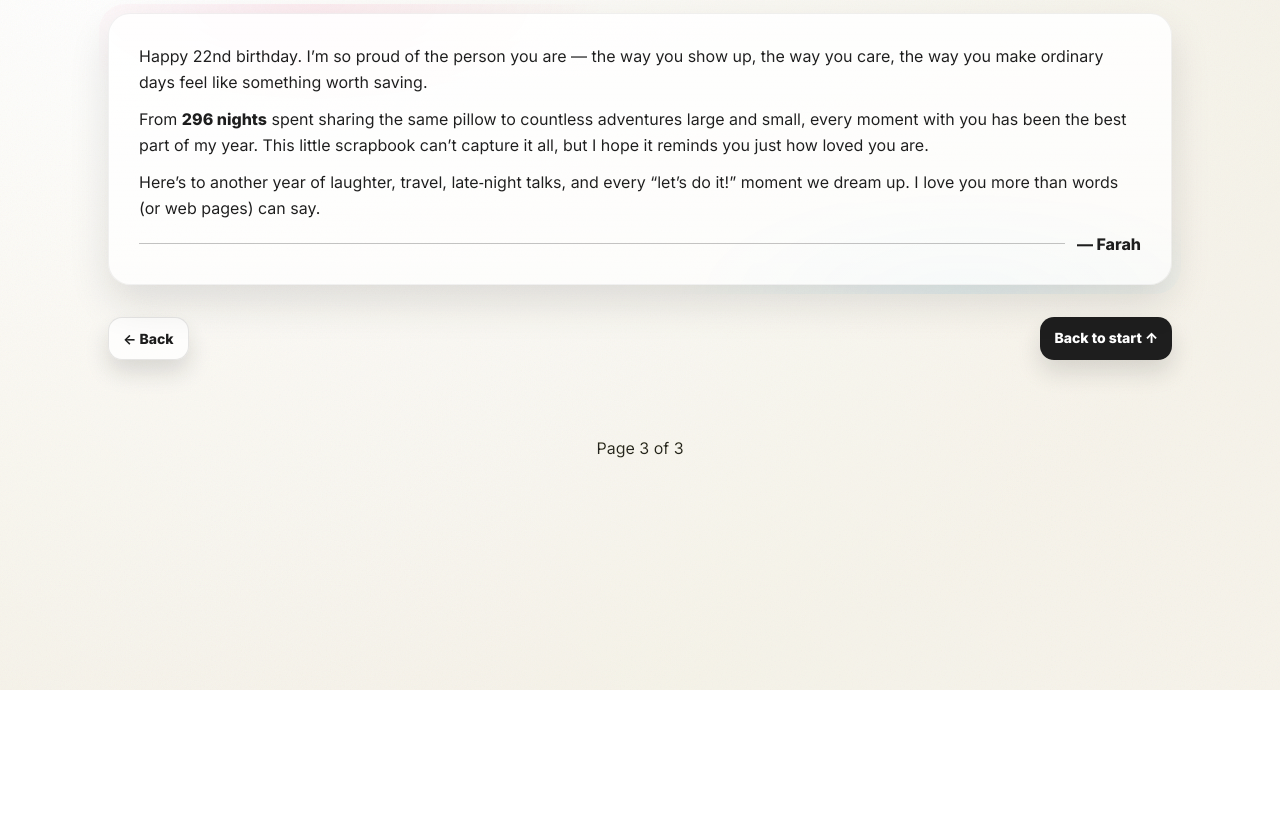
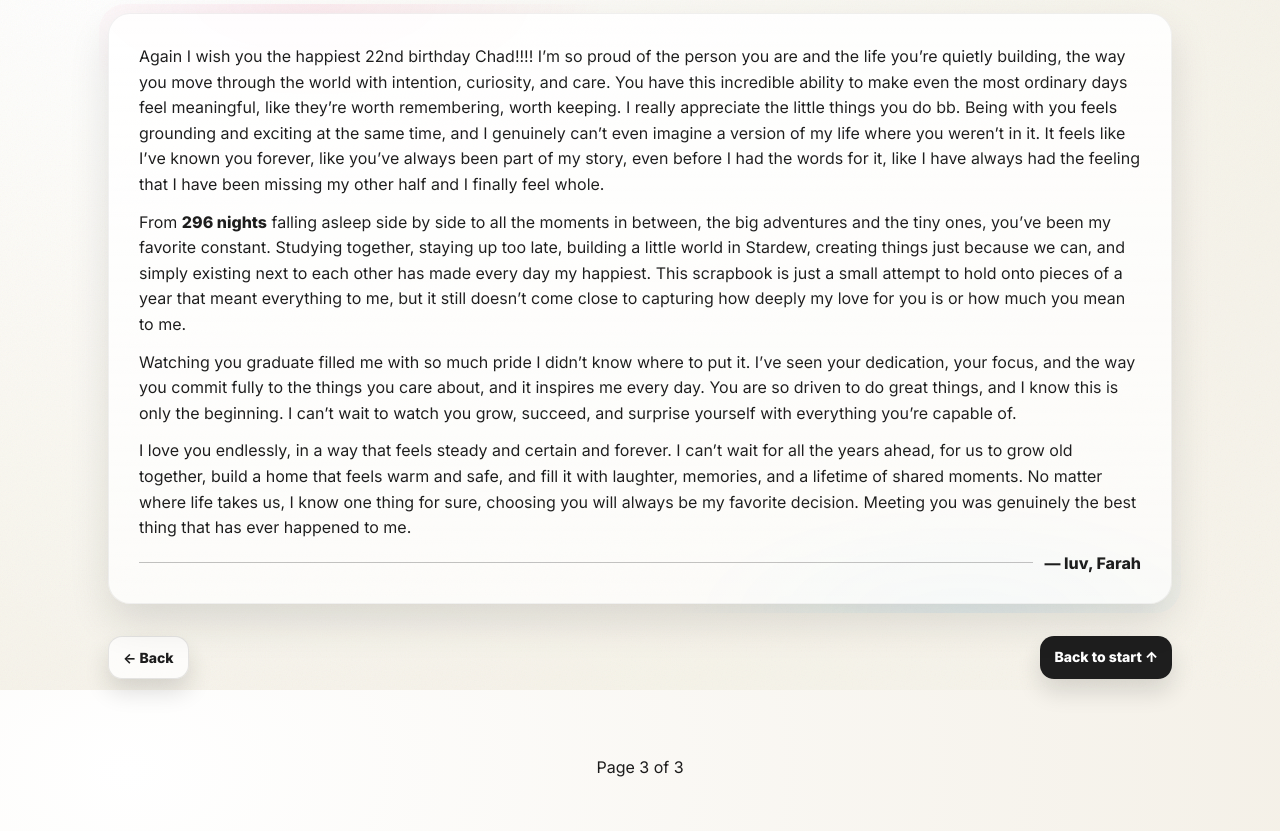
Before and after one commit to farahes/birthday-scrapbook, a plain HTML site: page letter.html in a window 1280 px wide. Shown: the part 110-941 px from the top of the page. Before the commit the page ends 800 px from the top, so only its background shows below. Drawn offline with Linux system fonts and the light colour scheme.

Commit message:
update to love letter

```diff
--- a/letter.html
+++ b/letter.html
@@ -17,20 +17,40 @@
     <main class="main">
       <div class="note note--final">
         <p>
-          Happy 22nd birthday. I’m so proud of the person you are — the way you show up, the way you care,
-          the way you make ordinary days feel like something worth saving.
+          Again I wish you the happiest 22nd birthday Chad!!!! I’m so proud of the person you are and the life you’re quietly building,
+          the way you move through the world with intention, curiosity, and care.
+          You have this incredible ability to make even the most ordinary days feel meaningful,
+          like they’re worth remembering, worth keeping. I really appreciate the little things you do bb. Being with you feels grounding and exciting at the same time,
+          and I genuinely can’t even imagine a version of my life where you weren’t in it.
+          It feels like I’ve known you forever, like you’ve always been part of my story, even before I had the words for it, like I have always had the feeling that I have been missing my other half and I finally feel whole.
         </p>
         <p>
-          From <strong>296 nights</strong> spent sharing the same pillow to countless adventures large and small,
-          every moment with you has been the best part of my year. This little scrapbook can’t capture it all,
-          but I hope it reminds you just how loved you are.
+          From <strong>296 nights</strong> falling asleep side by side to all the moments
+          in between, the big adventures and the tiny ones, you’ve
+          been my favorite constant. Studying together, staying up too late, building a little
+          world in Stardew, creating things just because we can, and simply existing next to each other
+          has made every day my happiest. This scrapbook is just a small attempt to
+          hold onto pieces of a year that meant everything to me, but it still doesn’t come
+          close to capturing how deeply my love for you is or how much you mean to me.
         </p>
         <p>
-          Here’s to another year of laughter, travel, late‑night talks, and every “let’s do it!” moment we dream up. I love you more than words (or web pages) can say.
+          Watching you graduate filled me with so much pride I didn’t know where to put it.
+          I’ve seen your dedication, your focus, and the way you commit fully to the things
+          you care about, and it inspires me every day. You are so driven to do great things,
+          and I know this is only the beginning. I can’t wait to watch you grow, succeed, and
+          surprise yourself with everything you’re capable of.
+        </p>
+        <p>
+          I love you endlessly, in a way that feels steady and certain and forever.
+          I can’t wait for all the years ahead, for us to grow old together, build a
+          home that feels warm and safe, and fill it with laughter, memories, and a lifetime
+          of shared moments. No matter where life takes us, I know one thing for sure,
+          choosing you will always be my favorite decision. Meeting you was genuinely the best
+          thing that has ever happened to me.
         </p>
         <div class="note__sig">
           <span class="sig-line"></span>
-          <span class="sig">— Farah</span>
+          <span class="sig">— luv, Farah</span>
         </div>
       </div>
       <nav class="nav-links">
```
